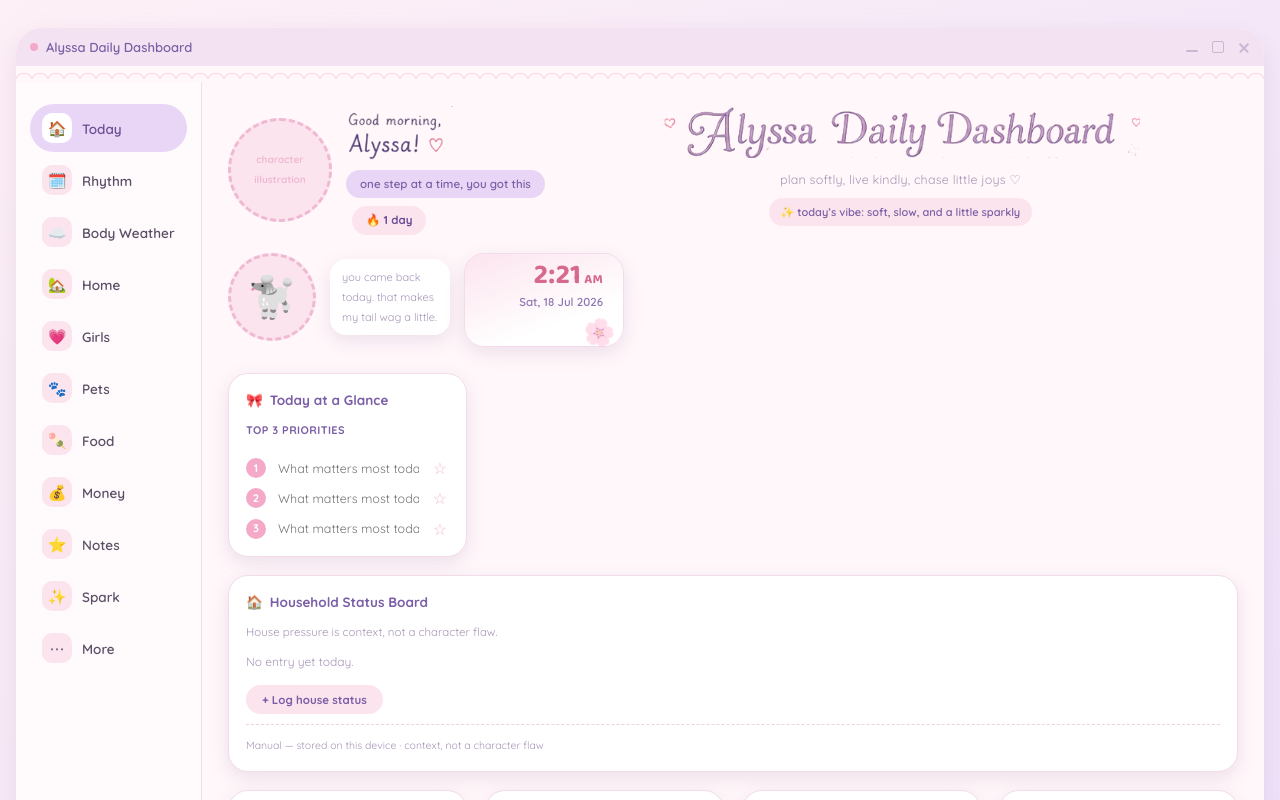
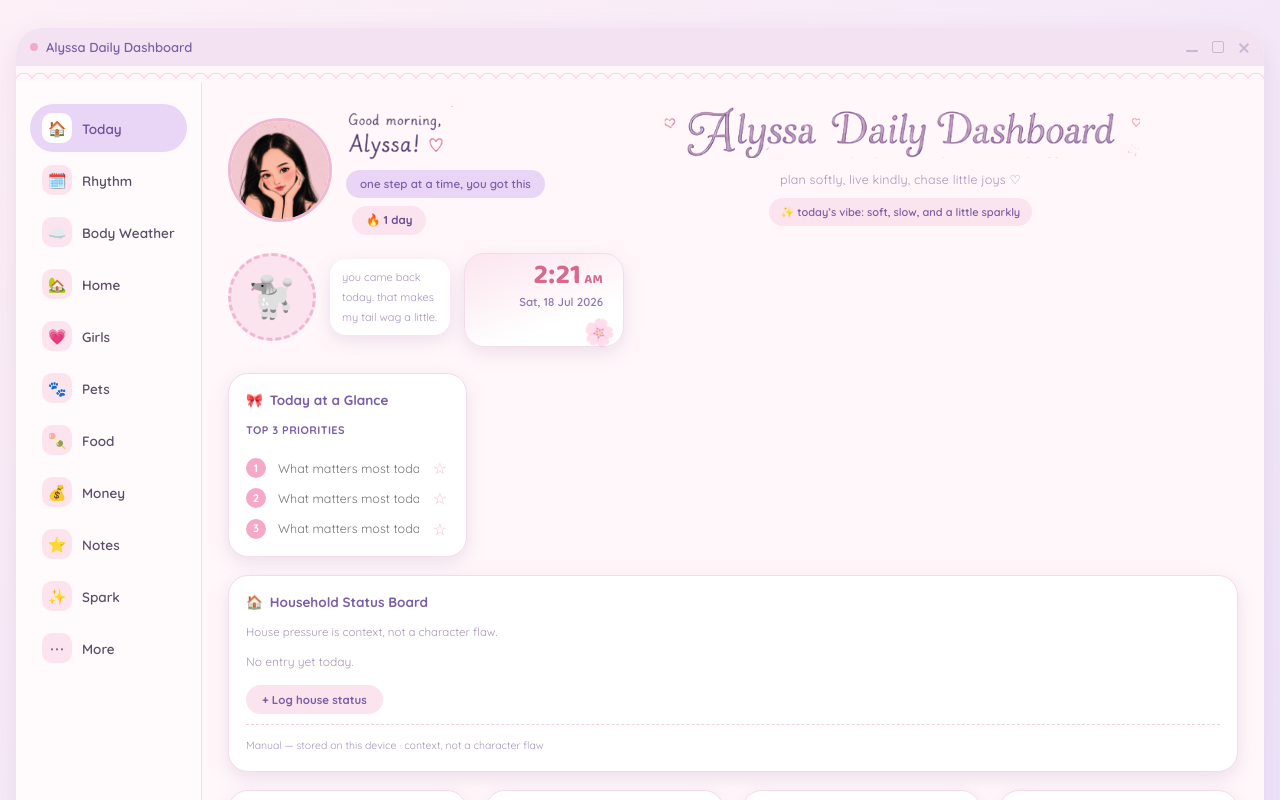
Before and after one commit to alyssabernadettebunny-wq/Dashboard-5, a React (Vite) app: page / in a window 1280 px wide. Shown: the top 800 px of the page. Built offline with nearby package versions, Linux system fonts and the light colour scheme.

Commit message:
Add self character illustration to header avatar slot
Cropped the artist watermark off the top and made a tight circular
crop for the header avatar. Also saved a larger uncropped version
for future placements.

```diff
--- a/src/App.css
+++ b/src/App.css
@@ -218,7 +218,10 @@
 .avatar-slot {
   width: 104px;
   height: 104px;
-  border-width: 3px;
+  border: 3px solid var(--pink-line);
+  border-radius: 50%;
+  object-fit: cover;
+  flex-shrink: 0;
 }
 
 .greeting-banner {
--- a/src/App.tsx
+++ b/src/App.tsx
@@ -179,7 +179,7 @@ function App() {
           <main className="main">
             <div className="header">
               <div className="header-left">
-                <div className="illustration-slot avatar-slot">character illustration</div>
+                <img className="avatar-slot" src="/Dashboard-5/images/self-illustration-avatar.png" alt="Alyssa" />
                 <div className="greeting-block">
                   <img className="greeting-banner" src="/Dashboard-5/images/greeting-banner.png" alt="Good morning, Alyssa!" />
                   <span className="affirmation-pill">{todaysAffirmation()}</span>
```
Also changed, not shown: public/images/self-illustration-avatar.png (added), public/images/self-illustration-full.png (added).
